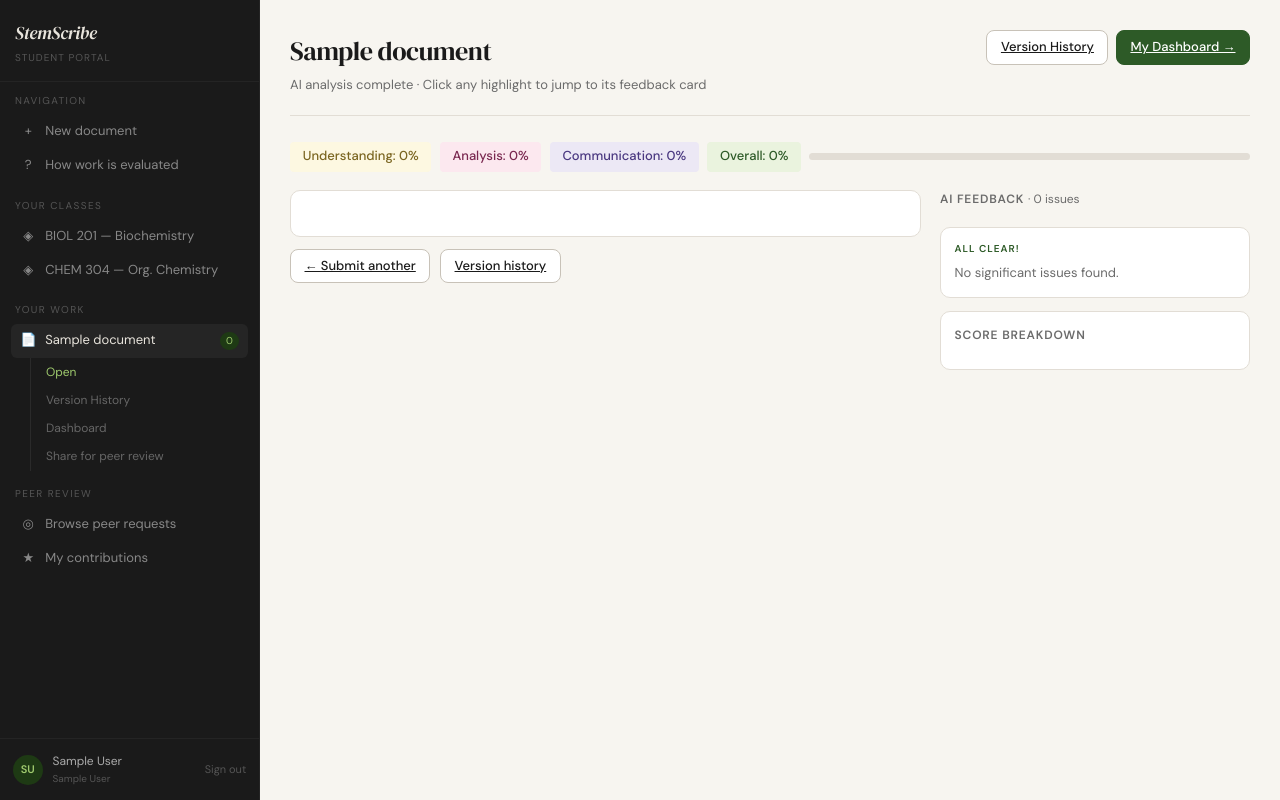
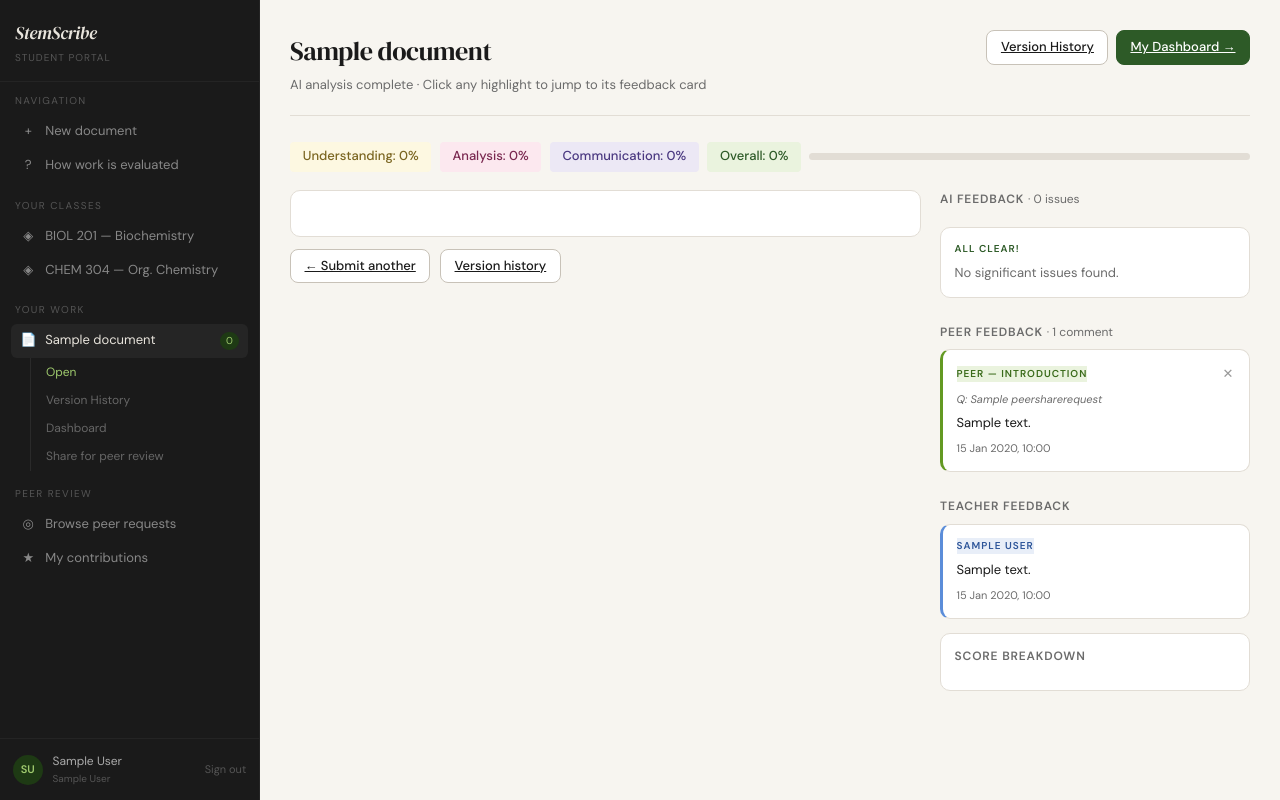
Before and after one commit to manishsharmatimilsina/stemscribe, a Django app: page /student/analysis/1/ in a window 1280 px wide. Run offline with Django 4.2, Linux system fonts and the light colour scheme; a user stored in the database is signed in; tables that the repository leaves empty hold one stand-in row (values such as "Sample post"); data that the repository does not hold is empty; some libraries are stand-ins or nearby versions.

Commit message:
Add peer feedback + teacher comments in analysis, teacher peer overview

```diff
--- a/core/models.py
+++ b/core/models.py
@@ -148,3 +148,13 @@ class PeerFeedback(models.Model):
             return json.loads(self.ai_score_detail)
         except Exception:
             return {}
+
+
+class TeacherComment(models.Model):
+    teacher = models.ForeignKey(User, on_delete=models.CASCADE, related_name='teacher_comments')
+    document = models.ForeignKey(Document, on_delete=models.CASCADE, related_name='teacher_comments')
+    text = models.TextField()
+    created_at = models.DateTimeField(auto_now_add=True)
+
+    def __str__(self):
+        return f"{self.teacher.username} on {self.document.title}"
--- a/core/templates/core/student_analysis.html
+++ b/core/templates/core/student_analysis.html
@@ -88,6 +88,80 @@
       </button>
       {% endif %}
 
+      <!-- Peer Feedback -->
+      {% if peer_feedbacks %}
+      <div style="margin-top:1rem">
+        <div class="section-title" style="margin-bottom:.5rem">
+          Peer Feedback
+          <span style="font-weight:400;text-transform:none;letter-spacing:0;color:var(--text-muted)">· {{ peer_feedbacks.count }} comment{{ peer_feedbacks.count|pluralize }}</span>
+        </div>
+        {% for fb in peer_feedbacks %}
+        <div class="fc-card" style="border-left:3px solid var(--accent-mid)">
+          <div style="display:flex;justify-content:space-between;align-items:center;margin-bottom:.4rem">
+            <div class="fc-type" style="background:#eaf3de;color:#3a6b1a;margin-bottom:0">
+              Peer — {{ fb.share_request.get_section_label_display }}
+            </div>
+            <div style="display:flex;align-items:center;gap:.5rem">
+              {% if fb.scored %}
+              <span style="font-size:11px;color:var(--accent-mid);font-weight:600">Score: {{ fb.ai_contribution_score }}/100</span>
+              {% endif %}
+              <form method="post" action="{% url 'delete_peer_feedback' fb.pk %}" style="display:inline">
+                {% csrf_token %}
+                <input type="hidden" name="next" value="{% url 'student_analysis' doc.pk %}">
+                <button type="submit" onclick="return confirm('Delete this feedback?')"
+                  style="background:none;border:none;cursor:pointer;font-size:13px;color:#999;padding:0 2px" title="Delete">✕</button>
+              </form>
+            </div>
+          </div>
+          {% if fb.share_request.question %}
+          <div style="font-size:11px;color:var(--text-muted);margin-bottom:.35rem;font-style:italic">Q: {{ fb.share_request.question }}</div>
+          {% endif %}
+          <div style="font-size:13px;line-height:1.6;color:var(--text)">{{ fb.feedback_text }}</div>
+          <div style="font-size:11px;color:var(--text-muted);margin-top:.4rem">{{ fb.created_at|date:"j M Y, H:i" }}</div>
+        </div>
+        {% endfor %}
+      </div>
+      {% endif %}
+
+      <!-- Teacher Comments -->
+      {% if teacher_comments %}
+      <div style="margin-top:1rem">
+        <div class="section-title" style="margin-bottom:.5rem">Teacher Feedback</div>
+        {% for comment in teacher_comments %}
+        <div class="fc-card" style="border-left:3px solid #5b8dd9">
+          <div style="display:flex;justify-content:space-between;align-items:center;margin-bottom:.4rem">
+            <div class="fc-type" style="background:#e8eef8;color:#2d5599;margin-bottom:0">
+              {{ comment.teacher.get_full_name|default:comment.teacher.username }}
+            </div>
+            {% if is_teacher and comment.teacher == request.user %}
+            <form method="post" action="{% url 'delete_teacher_comment' comment.pk %}" style="display:inline">
+              {% csrf_token %}
+              <input type="hidden" name="next" value="{% url 'student_analysis' doc.pk %}">
+              <button type="submit" onclick="return confirm('Delete this comment?')"
+                style="background:none;border:none;cursor:pointer;font-size:13px;color:#999;padding:0 2px" title="Delete">✕</button>
+            </form>
+            {% endif %}
+          </div>
+          <div style="font-size:13px;line-height:1.6;color:var(--text)">{{ comment.text }}</div>
+          <div style="font-size:11px;color:var(--text-muted);margin-top:.4rem">{{ comment.created_at|date:"j M Y, H:i" }}</div>
+        </div>
+        {% endfor %}
+      </div>
+      {% endif %}
+
+      <!-- Teacher: add comment form -->
+      {% if is_teacher %}
+      <div style="margin-top:1rem">
+        <div class="section-title" style="margin-bottom:.5rem">Add Teacher Feedback</div>
+        <form method="post" action="{% url 'add_teacher_comment' doc.pk %}">
+          {% csrf_token %}
+          <textarea name="text" rows="3" placeholder="Leave feedback for this student..."
+            style="width:100%;padding:.65rem .9rem;border:1px solid var(--border);border-radius:8px;font-family:'DM Sans',sans-serif;font-size:13px;resize:vertical;line-height:1.5;margin-bottom:.5rem"></textarea>
+          <button type="submit" class="btn btn-primary btn-sm" style="width:100%;justify-content:center">Post feedback</button>
+        </form>
+      </div>
+      {% endif %}
+
       <!-- Score Breakdown -->
       <div class="fc-card" style="margin-top:.25rem">
         <div class="section-title" style="margin-bottom:.7rem">Score Breakdown</div>
--- a/core/templates/core/teacher_base.html
+++ b/core/templates/core/teacher_base.html
@@ -27,6 +27,9 @@
   <a href="{% url 'teacher_rubric' %}" class="sb-item {% if page == 'rubric' %}active{% endif %}">
     <span class="sb-icon">✏</span> Rubric editor
   </a>
+  <a href="{% url 'teacher_peer_overview' %}" class="sb-item {% if page == 'peer_overview' %}active{% endif %}">
+    <span class="sb-icon">◎</span> Peer review
+  </a>
 </div>
 
 <div class="sb-section">
--- a/core/urls.py
+++ b/core/urls.py
@@ -34,6 +34,12 @@ urlpatterns = [
     path('peer/share/<int:doc_id>/', views.share_section, name='share_section'),
     path('peer/close/<int:share_id>/', views.close_share, name='close_share'),
     path('peer/activity/', views.my_peer_activity, name='peer_activity'),
+    path('peer/delete/<int:feedback_id>/', views.delete_peer_feedback, name='delete_peer_feedback'),
+
+    # Teacher comments
+    path('teacher/comment/<int:doc_id>/', views.add_teacher_comment, name='add_teacher_comment'),
+    path('teacher/comment/delete/<int:comment_id>/', views.delete_teacher_comment, name='delete_teacher_comment'),
+    path('teacher/peer-overview/', views.teacher_peer_overview, name='teacher_peer_overview'),
 
     # API
     path('api/analyse/', views.api_analyse, name='api_analyse'),
--- a/core/views.py
+++ b/core/views.py
@@ -13,7 +13,7 @@ from django.http import JsonResponse
 from django.views.decorators.http import require_POST
 from django.views.decorators.csrf import csrf_exempt
 from django.conf import settings
-from .models import UserProfile, Document, DocumentVersion, RubricCriterion, PeerEdit, PeerShareRequest, PeerFeedback
+from .models import UserProfile, Document, DocumentVersion, RubricCriterion, PeerEdit, PeerShareRequest, PeerFeedback, TeacherComment
 
 # ──────────────────────────────────────────
 # DEMO DATA
@@ -426,6 +426,14 @@ def student_analysis(request, doc_id):
 
     approved_indices = request.session.get(f'approved_{version.pk}', []) if version else []
 
+    # Peer feedback received on any share from this document
+    peer_feedbacks = PeerFeedback.objects.filter(
+        share_request__document=doc
+    ).order_by('created_at')
+
+    # Teacher comments on this document
+    teacher_comments = TeacherComment.objects.filter(document=doc).order_by('created_at')
+
     ctx = _student_context(request)
     ctx.update({
         'page': 'analysis',
@@ -439,6 +447,9 @@ def student_analysis(request, doc_id):
         'a_score': pillar_avg(scores, 'analysis'),
         'c_score': pillar_avg(scores, 'communication'),
         'overall': overall_avg(scores),
+        'peer_feedbacks': peer_feedbacks,
+        'teacher_comments': teacher_comments,
+        'is_teacher': get_role(request.user) == 'teacher',
     })
     return render(request, 'core/student_analysis.html', ctx)
 
@@ -723,6 +734,67 @@ def close_share(request, share_id):
 
 
 @login_required
+def delete_peer_feedback(request, feedback_id):
+    fb = get_object_or_404(PeerFeedback, pk=feedback_id)
+    doc = fb.share_request.document
+    # Allow: the reviewer themselves, the doc owner, or a teacher
+    if fb.reviewer == request.user or doc.owner == request.user or get_role(request.user) == 'teacher':
+        fb.delete()
+    return redirect(request.POST.get('next', 'peer_feed'))
+
+
+@login_required
+@require_POST
+def add_teacher_comment(request, doc_id):
+    if get_role(request.user) != 'teacher':
+        return JsonResponse({'error': 'Forbidden'}, status=403)
+    doc = get_object_or_404(Document, pk=doc_id)
+    text = request.POST.get('text', '').strip()
+    if text:
+        TeacherComment.objects.create(teacher=request.user, document=doc, text=text)
+    return redirect('student_analysis', doc_id=doc_id)
+
+
+@login_required
+def delete_teacher_comment(request, comment_id):
+    comment = get_object_or_404(TeacherComment, pk=comment_id)
+    if comment.teacher == request.user or get_role(request.user) == 'teacher':
+        comment.delete()
+    return redirect(request.POST.get('next', 'teacher_dashboard'))
+
+
+@login_required
+def teacher_peer_overview(request):
+    if get_role(request.user) != 'teacher':
+        return redirect('landing')
+    all_shares = PeerShareRequest.objects.order_by('-created_at')
+    all_feedbacks = PeerFeedback.objects.order_by('-created_at')
+
+    # Contribution scores per student
+    students = User.objects.filter(profile__role='student')
+    student_stats = []
+    for s in students:
+        given = PeerFeedback.objects.filter(reviewer=s)
+        avg = round(sum(f.ai_contribution_score for f in given) / given.count()) if given.exists() else 0
+        student_stats.append({
+            'user': s,
+            'given_count': given.count(),
+            'avg_score': avg,
+            'shares_count': PeerShareRequest.objects.filter(created_by=s).count(),
+        })
+    student_stats.sort(key=lambda x: x['avg_score'], reverse=True)
+
+    ctx = _teacher_context(request)
+    ctx.update({
+        'page': 'peer_overview',
+        'all_shares': all_shares,
+        'all_feedbacks': all_feedbacks,
+        'student_stats': student_stats,
+    })
+    return render(request, 'core/teacher_peer_overview.html', ctx)
+
+
+@login_required
 def teacher_dashboard(request):
     ctx = _teacher_context(request)
     students = ctx['students']
```
Also changed, not shown: core/templates/core/teacher_peer_overview.html (added, +111 -0 lines).
